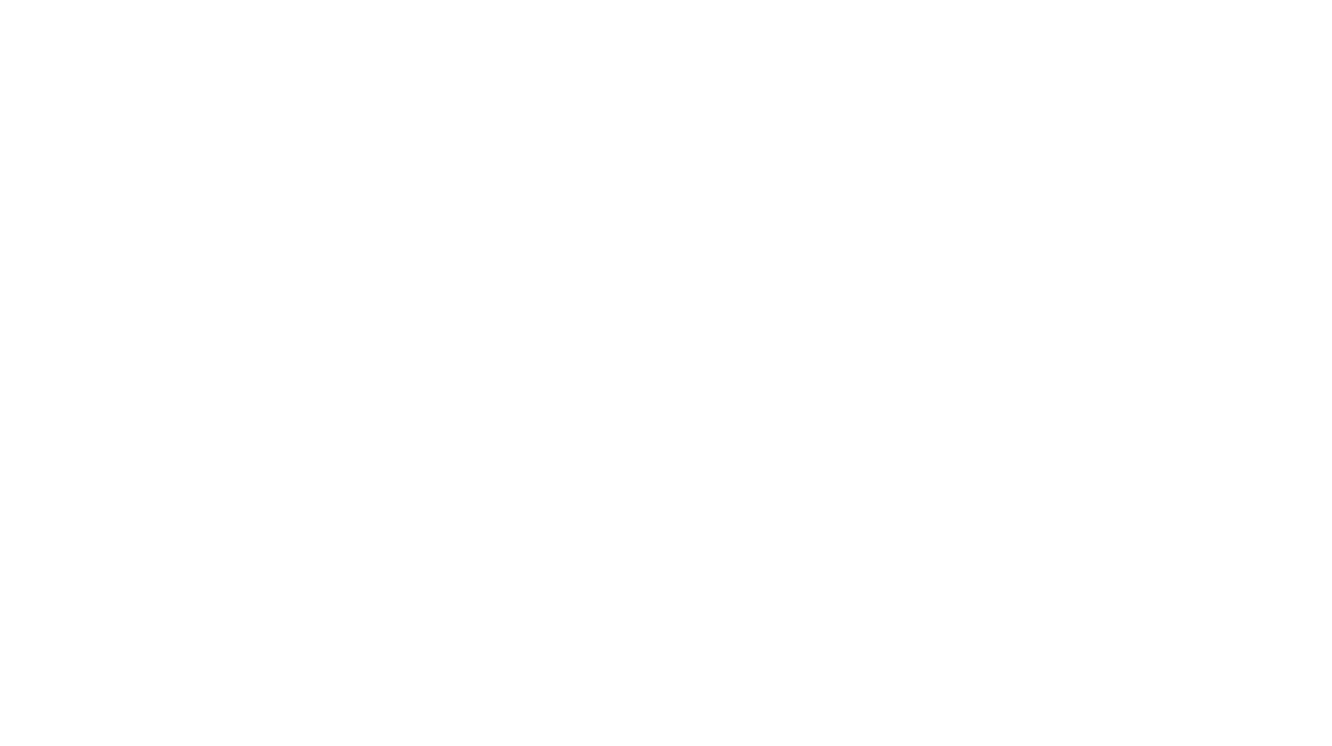
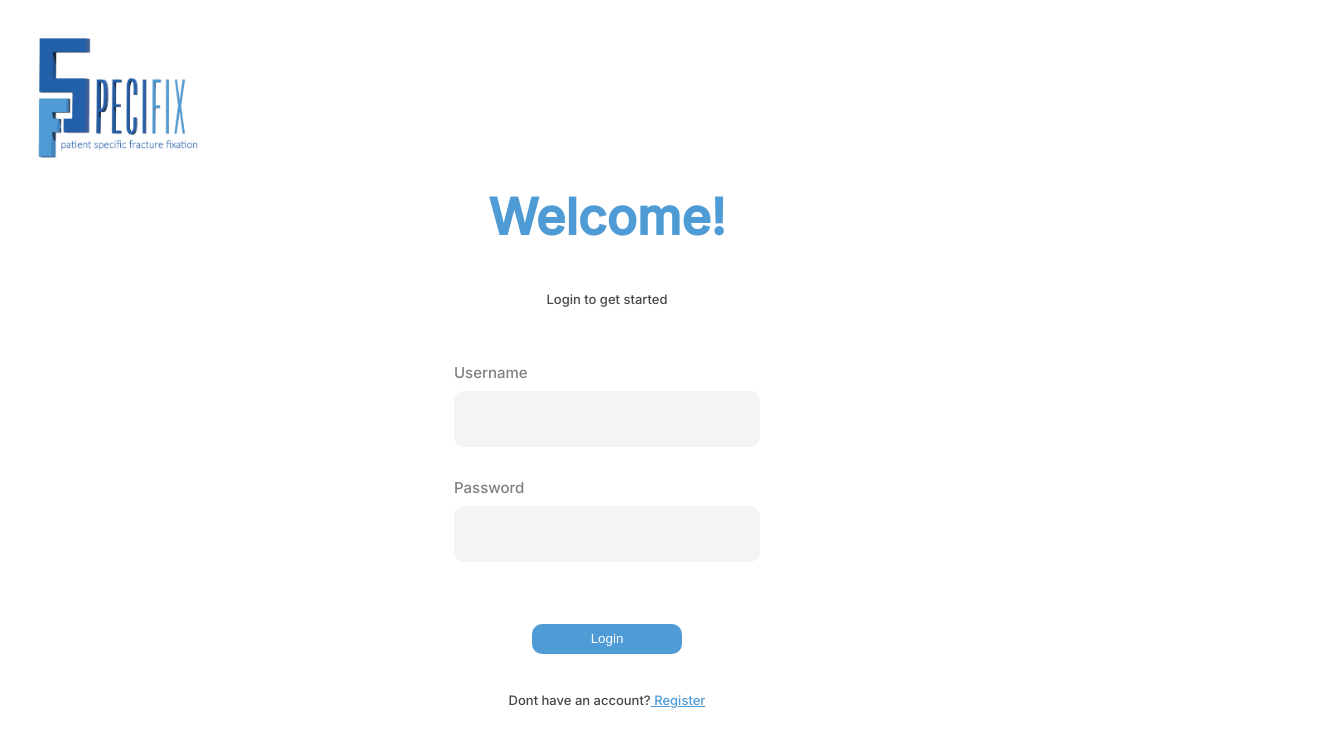
Before and after one commit to Sakneb/Specifix-task, a Next.js app: page / in a window 1280 px wide. Shown: the top 746 px of the page, 1332 px wide, since content can reach past the window. Built offline with nearby package versions, Linux system fonts and the light colour scheme.

Commit message:
Implemented login page

```diff
--- /dev/null
+++ b/components/login/index.tsx
@@ -0,0 +1,88 @@
+import { useState } from "react";
+import styles from "./styles.module.scss";
+import Image from "next/image";
+import Link from "next/link";
+import { useRouter } from "next/router";
+
+export default function Login() {
+  const [username, setUsername] = useState(" ");
+  const [password, setPassword] = useState("");
+  const router = useRouter();
+
+  const validateLogin = () => {
+    if (username && password) {
+      alert("Login successful!");
+    } else {
+      alert("Please enter both email and password.");
+    }
+  };
+
+  const handleClick = () => {
+    validateLogin();
+
+    router.push("/mainpage");
+  };
+
+  return (
+    <div className={styles.main__container}>
+      <div className={styles.logo}>
+        <Image
+          priority
+          src="/assets/logo.png"
+          alt="Specifix Logo"
+          width={160}
+          height={120}
+        />
+      </div>
+
+      <div className={styles.login__container}>
+        <div className={styles.title}>
+          <h1>Welcome!</h1>
+          <h2>Login to get started</h2>
+        </div>
+        <form id="form_id" method="post" className={styles.input__container}>
+          <div className={styles.login__form}>
+            <label htmlFor="email">Username</label>
+            <input
+              type="text"
+              name="username"
+              id="username"
+              value={username}
+              onChange={(e) => setUsername(e.target.value)}
+            />
+            <label htmlFor="password">Password </label>
+            <input
+              type="password"
+              name="password"
+              id="password"
+              value={password}
+              onChange={(e) => setPassword(e.target.value)}
+            />
+          </div>
+          <div className={styles.button__container}>
+            <button
+              className={styles.button}
+              type="button"
+              onClick={handleClick}
+            >
+              Login
+            </button>
+          </div>
+
+          <div className={styles.register__prompt}>
+            <p>
+              Dont have an account?
+              <Link
+                href="/"
+                style={{ color: "#4f9bd5", textDecoration: "underline" }}
+              >
+                {" "}
+                Register
+              </Link>
+            </p>
+          </div>
+        </form>
+      </div>
+    </div>
+  );
+}
--- /dev/null
+++ b/components/login/styles.module.scss
@@ -0,0 +1,96 @@
+@import "../../styles/variables";
+@import url("https://fonts.googleapis.com/css2?family=Inter:wght@500&display=swap");
+
+.main__container {
+  display: flex;
+  flex-direction: row;
+  font-family: "Inter", sans-serif;
+}
+
+.login__container {
+  display: flex;
+  flex-direction: column;
+  justify-content: center;
+  align-items: center;
+  padding: 10px;
+  position: relative;
+  right: 143px;
+  margin: auto;
+}
+
+.input__container {
+  display: flex;
+  flex-direction: column;
+  gap: 10px;
+  padding: 20px;
+
+  .login__form {
+    display: flex;
+    flex-direction: column;
+    gap: 9px;
+
+    label {
+      color: #7f7e83;
+      font-size: 15px;
+    }
+    input {
+      padding: 8px;
+      width: 290px;
+      height: 40px;
+      flex-shrink: 0;
+      border-radius: 10px;
+      background: #f4f4f4;
+      border: none;
+      margin-bottom: 22px;
+    }
+  }
+
+  .button__container {
+    display: flex;
+    justify-content: center;
+    padding-top: 30px;
+    padding-bottom: 15px;
+
+    .button {
+      display: flex;
+      width: 150px;
+      height: 30px;
+      justify-content: center;
+      align-items: center;
+      border-radius: 10px;
+      background: #4f9bd5;
+      border: none;
+      color: white;
+    }
+  }
+}
+
+.title {
+  display: flex;
+  flex-direction: column;
+  align-items: center;
+  padding-top: 105px;
+  padding-bottom: 25px;
+
+  h1 {
+    color: $blue;
+    font-size: 50px;
+    font-weight: 600;
+  }
+
+  h2 {
+    color: #474749;
+    text-align: center;
+    font-size: 13px;
+    font-weight: 400;
+  }
+}
+
+.register__prompt {
+  display: flex;
+  justify-content: center;
+  p {
+    font-size: 13px;
+    color: #474749;
+  }
+}
--- a/pages/index.tsx
+++ b/pages/index.tsx
@@ -1,5 +1,10 @@
+import Login from "@/components/login";
 import styles from "@/styles/Home.module.scss";
 
 export default function Home() {
-  return <main className={styles.main}></main>;
+  return (
+    <main className={styles.main}>
+      <Login />
+    </main>
+  );
 }
--- a/styles/Home.module.scss
+++ b/styles/Home.module.scss
@@ -1,3 +1,10 @@
+@import "../styles/variables";
+
 .body {
   width: 100%;
 }
+
+.main {
+  padding: 30px;
+  width: 100%;
+}
--- /dev/null
+++ b/styles/_variables.scss
@@ -0,0 +1 @@
+$blue: #4f9bd5;
--- /dev/null
+++ b/styles/globals.css
@@ -0,0 +1,149 @@
+/* CSS Reset */
+
+html,
+body,
+div,
+span,
+applet,
+object,
+iframe,
+h1,
+h2,
+h3,
+h4,
+h5,
+h6,
+p,
+blockquote,
+pre,
+a,
+abbr,
+acronym,
+address,
+big,
+cite,
+code,
+del,
+dfn,
+em,
+img,
+ins,
+kbd,
+q,
+s,
+samp,
+small,
+strike,
+strong,
+sub,
+sup,
+tt,
+var,
+b,
+u,
+i,
+center,
+dl,
+dt,
+dd,
+ol,
+ul,
+li,
+fieldset,
+form,
+label,
+legend,
+table,
+caption,
+tbody,
+tfoot,
+thead,
+tr,
+th,
+td,
+article,
+aside,
+canvas,
+details,
+embed,
+figure,
+figcaption,
+footer,
+header,
+hgroup,
+menu,
+nav,
+output,
+ruby,
+section,
+summary,
+time,
+mark,
+audio,
+video {
+  margin: 0;
+  padding: 0;
+  border: 0;
+  font-size: 100%;
+  font: inherit;
+  vertical-align: baseline;
+}
+
+/* HTML5 display-role reset for older browsers */
+article,
+aside,
+details,
+figcaption,
+figure,
+footer,
+header,
+hgroup,
+menu,
+nav,
+section {
+  display: block;
+}
+
+body {
+  line-height: 1;
+}
+
+ol,
+ul {
+  list-style: none;
+}
+
+blockquote,
+q {
+  quotes: none;
+}
+
+blockquote:before,
+blockquote:after,
+q:before,
+q:after {
+  content: "";
+  content: none;
+}
+
+table {
+  border-collapse: collapse;
+  border-spacing: 0;
+}
+
+* {
+  box-sizing: border-box;
+  padding: 0;
+  margin: 0;
+}
+
+html,
+body {
+  max-width: 100vw;
+  overflow-x: hidden;
+}
+
+a {
+  color: inherit;
+  text-decoration: none;
+}
```
Also changed, not shown: pages/mainpage.tsx (added), public/assets/logo.png (added).
